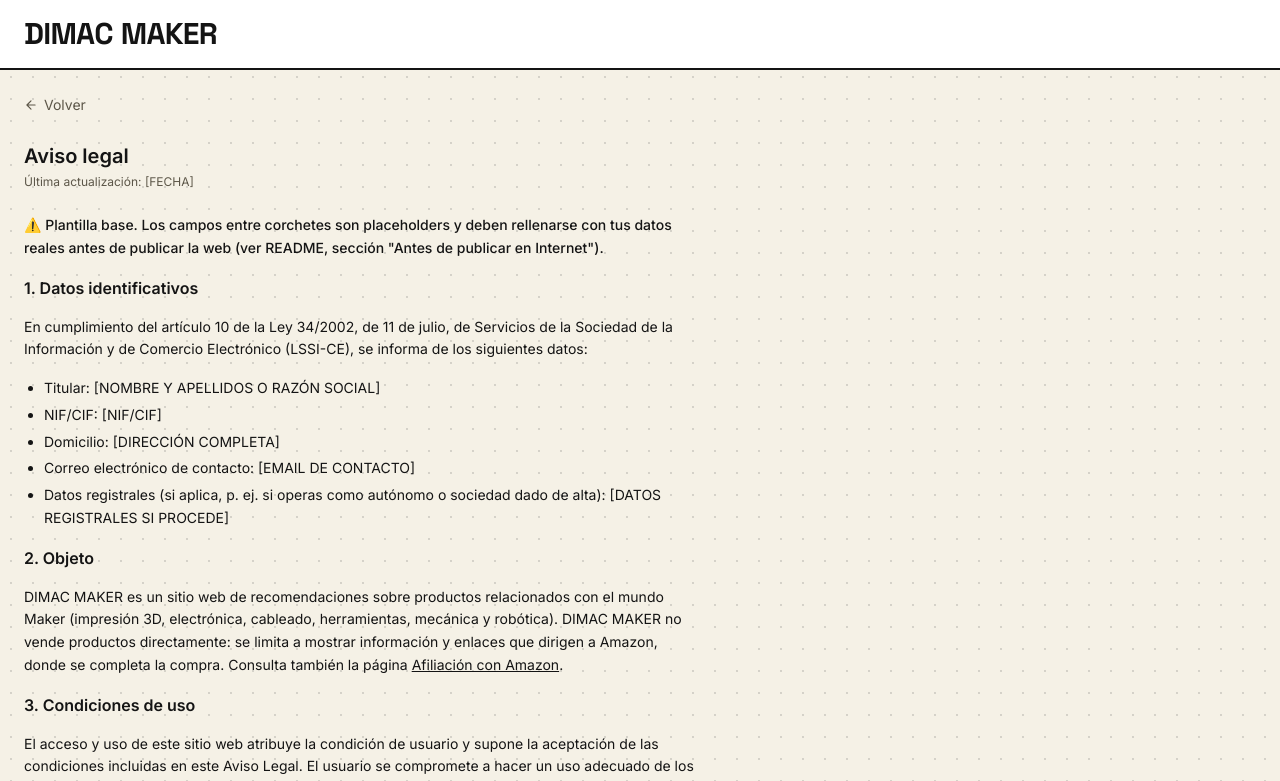
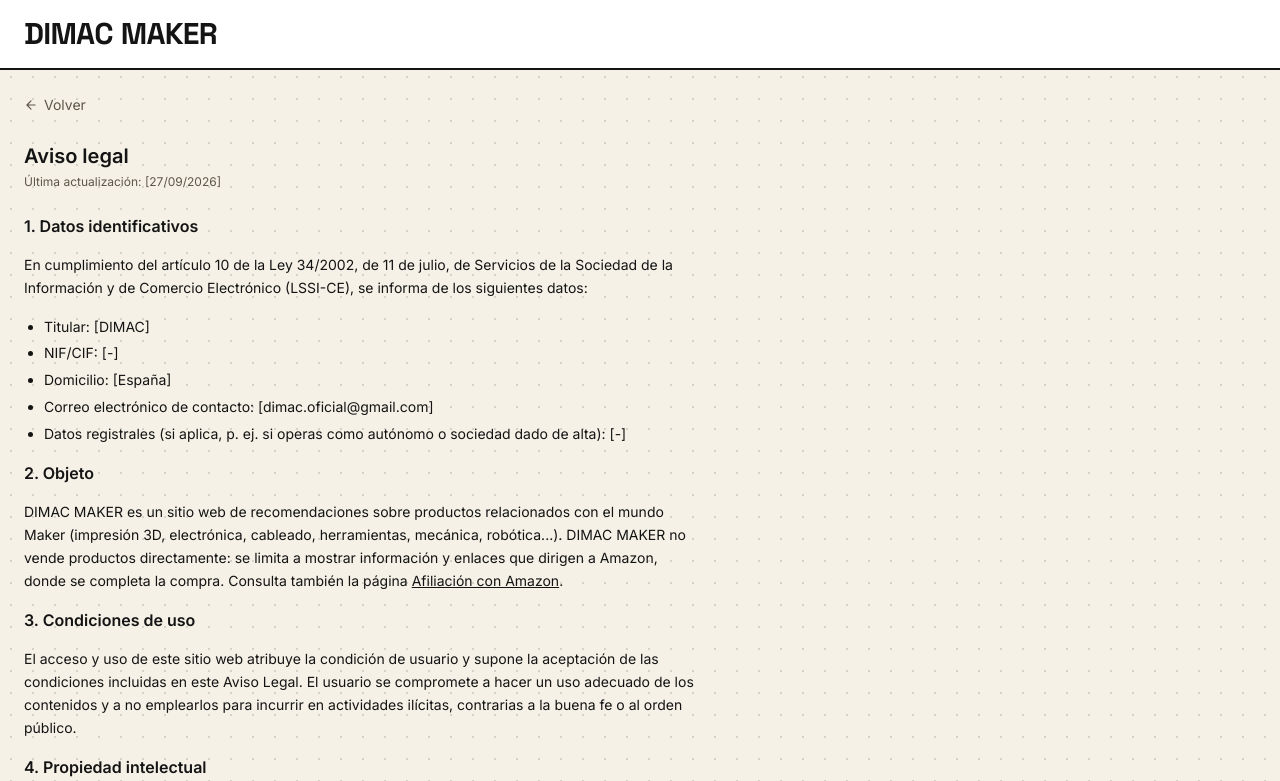
Before and after one commit to carlabetwhis32-arch/dimac-maker-neo, a Next.js app: page /legal/aviso-legal in a window 1280 px wide. Shown: the top 781 px of the page. Built offline with nearby package versions, Linux system fonts and the light colour scheme.

Commit message:
fix deploy

```diff
--- a/src/app/(public)/legal/afiliacion-amazon/page.js
+++ b/src/app/(public)/legal/afiliacion-amazon/page.js
@@ -5,7 +5,7 @@
 
 export default function AfiliacionAmazonPage() {
   return (
-    <LegalPage title="Afiliación con Amazon" updated="[FECHA]">
+    <LegalPage title="Afiliación con Amazon" updated="[27/09/2026]">
       <p className="font-medium">{AMAZON_DISCLOSURE}</p>
 
       <p>
--- a/src/app/(public)/legal/aviso-legal/page.js
+++ b/src/app/(public)/legal/aviso-legal/page.js
@@ -4,12 +4,10 @@
 
 export default function AvisoLegalPage() {
   return (
-    <LegalPage title="Aviso legal" updated="[FECHA]">
+    <LegalPage title="Aviso legal" updated="[27/09/2026]">
       <p>
         <strong>
-          ⚠️ Plantilla base. Los campos entre corchetes son placeholders y
-          deben rellenarse con tus datos reales antes de publicar la web
-          (ver README, sección "Antes de publicar en Internet").
+
         </strong>
       </p>
 
@@ -20,13 +18,13 @@
         (LSSI-CE), se informa de los siguientes datos:
       </p>
       <ul className="list-disc pl-5 space-y-1">
-        <li>Titular: [NOMBRE Y APELLIDOS O RAZÓN SOCIAL]</li>
-        <li>NIF/CIF: [NIF/CIF]</li>
-        <li>Domicilio: [DIRECCIÓN COMPLETA]</li>
-        <li>Correo electrónico de contacto: [EMAIL DE CONTACTO]</li>
+        <li>Titular: [DIMAC]</li>
+        <li>NIF/CIF: [-]</li>
+        <li>Domicilio: [España]</li>
+        <li>Correo electrónico de contacto: [dimac.oficial@gmail.com]</li>
         <li>
           Datos registrales (si aplica, p. ej. si operas como autónomo o
-          sociedad dado de alta): [DATOS REGISTRALES SI PROCEDE]
+          sociedad dado de alta): [-]
         </li>
       </ul>
 
@@ -34,7 +32,7 @@
       <p>
         DIMAC MAKER es un sitio web de recomendaciones sobre productos
         relacionados con el mundo Maker (impresión 3D, electrónica,
-        cableado, herramientas, mecánica y robótica). DIMAC MAKER no vende
+        cableado, herramientas, mecánica, robótica...). DIMAC MAKER no vende
         productos directamente: se limita a mostrar información y enlaces
         que dirigen a Amazon, donde se completa la compra. Consulta también
         la página{" "}
@@ -56,7 +54,7 @@
       <h2>4. Propiedad intelectual</h2>
       <p>
         Los textos, comentarios e imágenes propias de DIMAC MAKER son
-        propiedad de [NOMBRE Y APELLIDOS O RAZÓN SOCIAL], salvo que se
+        propiedad de [DIMAC], salvo que se
         indique lo contrario. Las imágenes y datos de producto proceden, en
         parte, de sus fabricantes o de Amazon, y se muestran a título
         informativo.
--- a/src/app/(public)/legal/cookies/page.js
+++ b/src/app/(public)/legal/cookies/page.js
@@ -4,7 +4,7 @@
 
 export default function CookiesPage() {
   return (
-    <LegalPage title="Política de cookies" updated="[FECHA]">
+    <LegalPage title="Política de cookies" updated="[27/09/2026]">
       <h2>¿Qué son las cookies?</h2>
       <p>
         Las cookies son pequeños archivos que un sitio web guarda en tu
--- a/src/app/(public)/legal/privacidad/page.js
+++ b/src/app/(public)/legal/privacidad/page.js
@@ -7,15 +7,14 @@
     <LegalPage title="Política de privacidad" updated="[FECHA]">
       <p>
         <strong>
-          ⚠️ Plantilla base a revisar y completar con tus datos reales (ver
-          README).
+
         </strong>
       </p>
 
       <h2>1. Responsable del tratamiento</h2>
       <ul className="list-disc pl-5 space-y-1">
-        <li>Responsable: [NOMBRE Y APELLIDOS O RAZÓN SOCIAL]</li>
-        <li>Contacto: [EMAIL DE CONTACTO]</li>
+        <li>Responsable: [DIMAC]</li>
+        <li>Contacto: [dimac.oficial@gmail.com]</li>
       </ul>
 
       <h2>2. Qué datos tratamos</h2>
@@ -43,7 +42,7 @@
       <p>
         Cualquier persona tiene derecho a acceder, rectificar y suprimir sus
         datos, así como a solicitar la limitación, oposición o portabilidad
-        de los mismos, escribiendo a [EMAIL DE CONTACTO]. También tiene
+        de los mismos, escribiendo a [dimac.oficial@gmail.com]. También tiene
         derecho a presentar una reclamación ante la Agencia Española de
         Protección de Datos (www.aepd.es) si considera que el tratamiento no
         se ajusta a la normativa vigente.
```
Also changed, not shown: package.json (+5 -6 lines), 1 other file (tests, documents, lock files or other folders).
